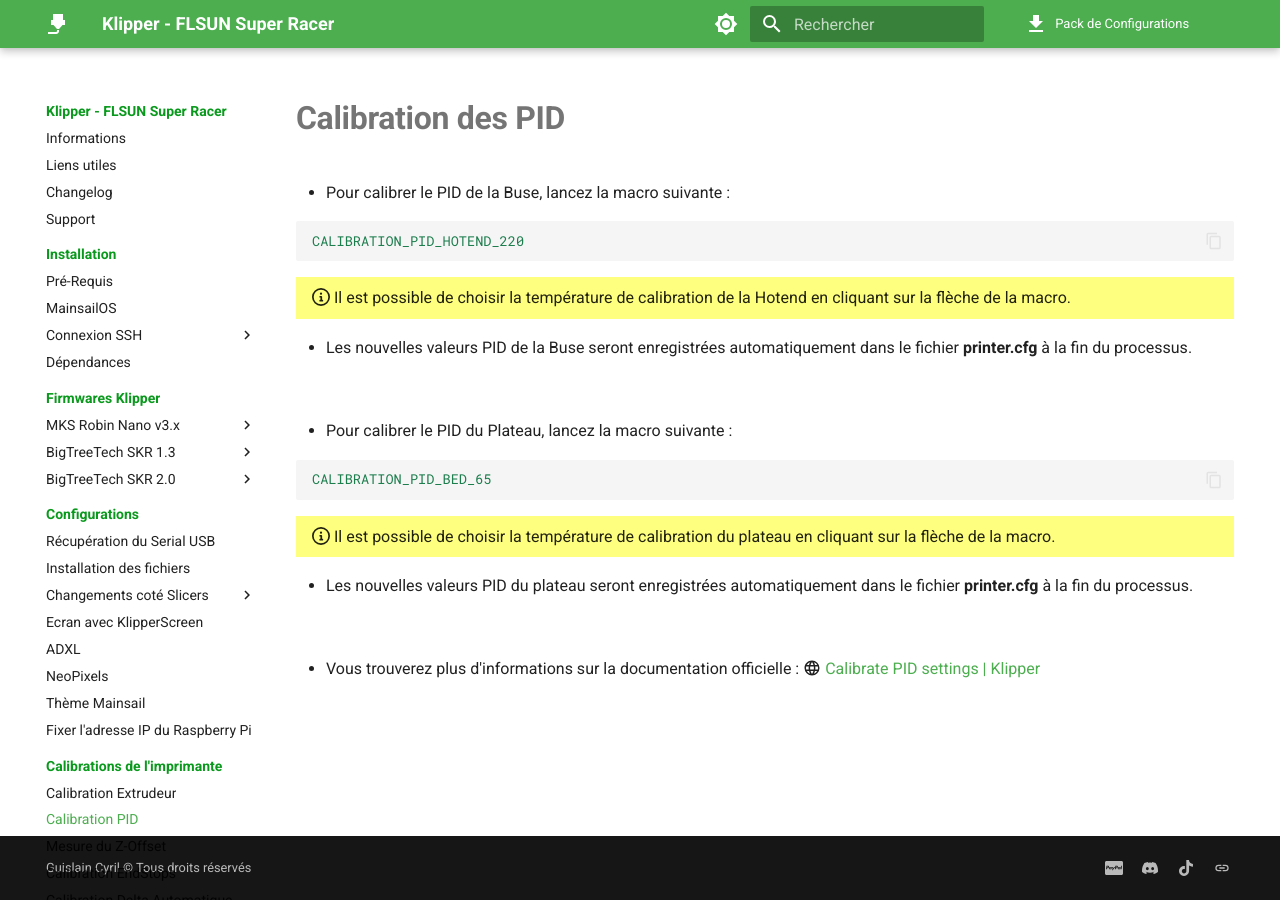
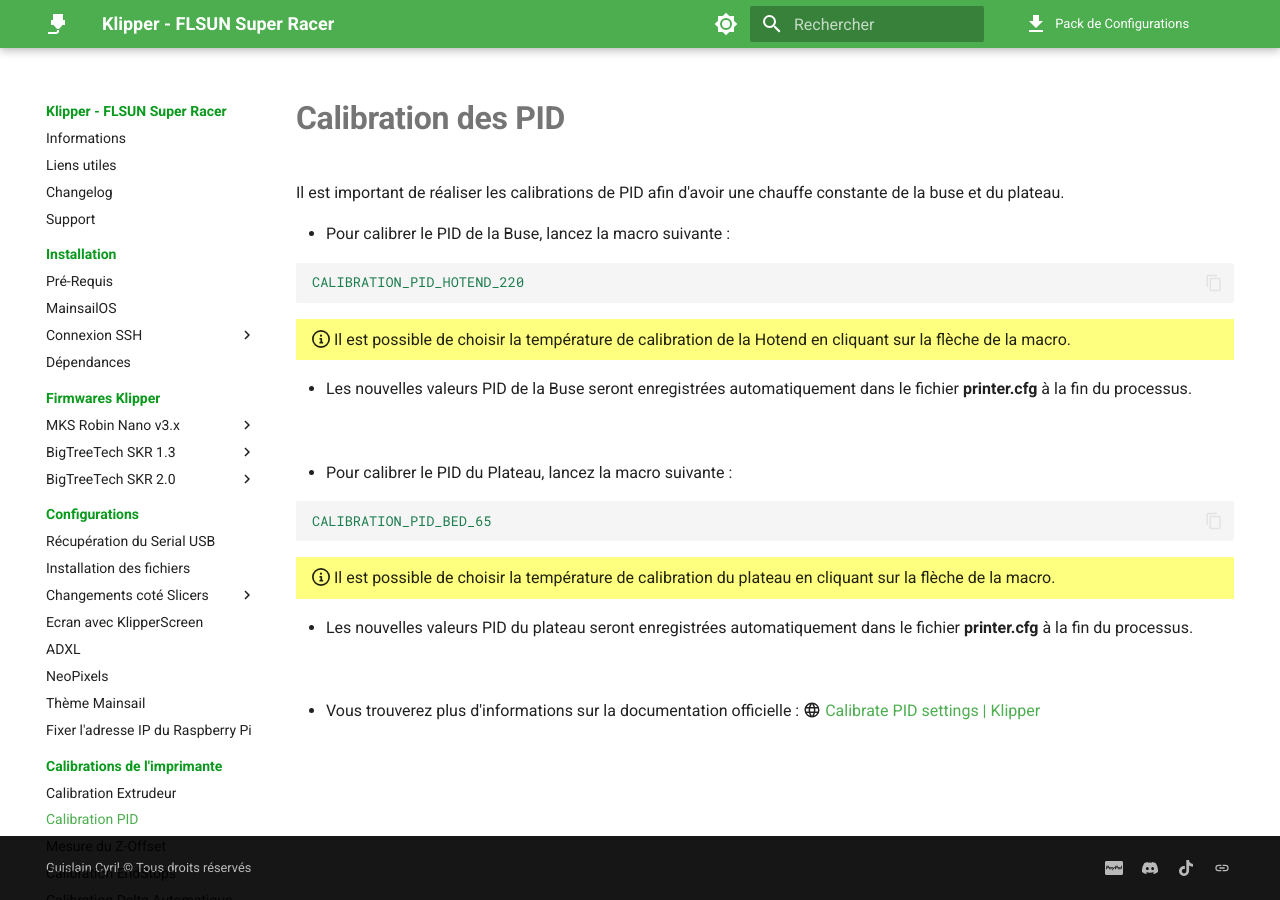
Before and after one commit to Guilouz/test, an MkDocs documentation site: the page built from docs/calibrations/pid.md, in a window 1280 px wide. Built offline with MkDocs 1.6.1 and Material for MkDocs 9.7.7, drawn with Linux system fonts in a browser that asks for light colours; comment, search, counter and statistics services are not loaded.

Commit message:
Update pid.md

```diff
--- a/docs/calibrations/pid.md
+++ b/docs/calibrations/pid.md
@@ -4,6 +4,9 @@
 ---
 
 # Calibration des PID
+
+Il est important de réaliser les calibrations de PID afin d'avoir une chauffe constante de la buse et du plateau.
+
 
 - Pour calibrer le PID de la Buse, lancez la macro suivante :
 
```
